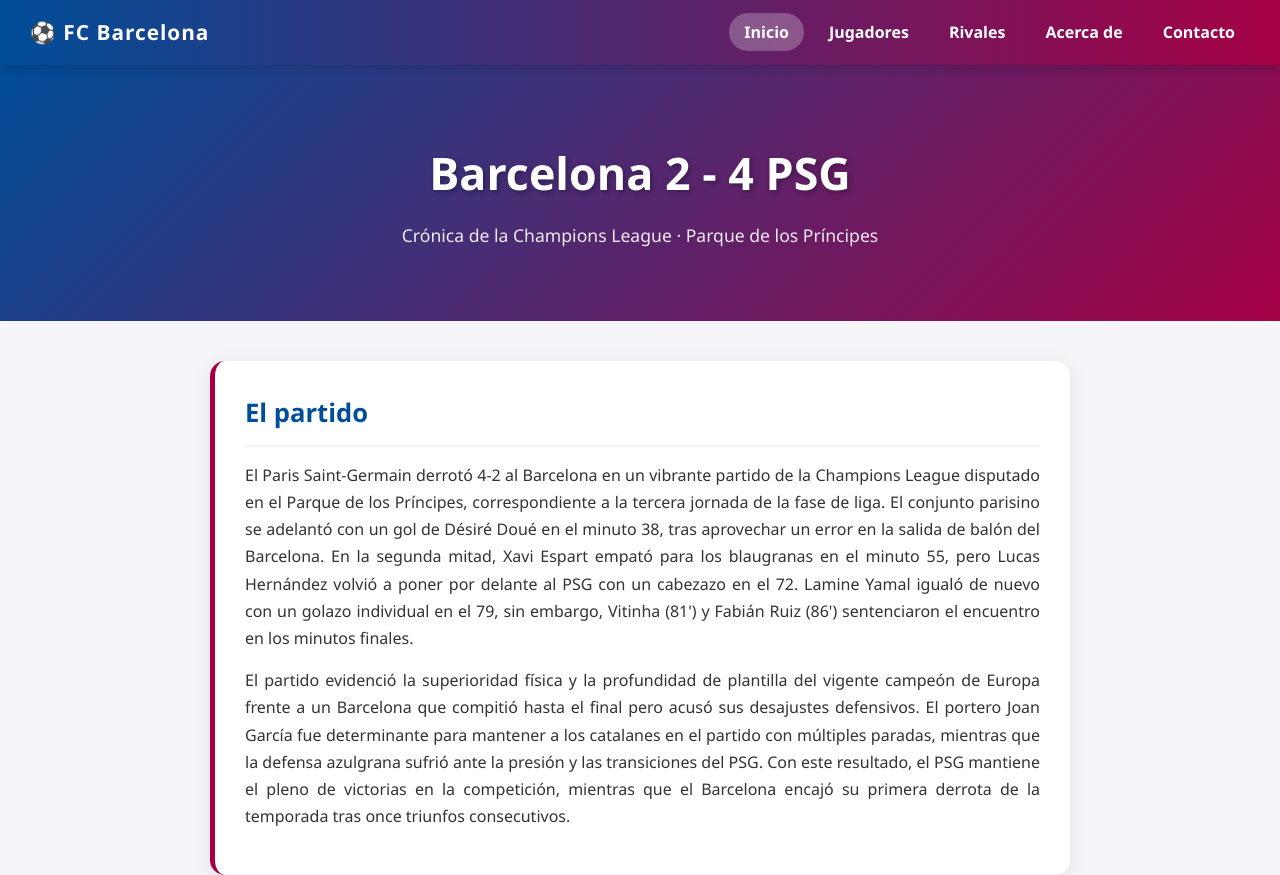
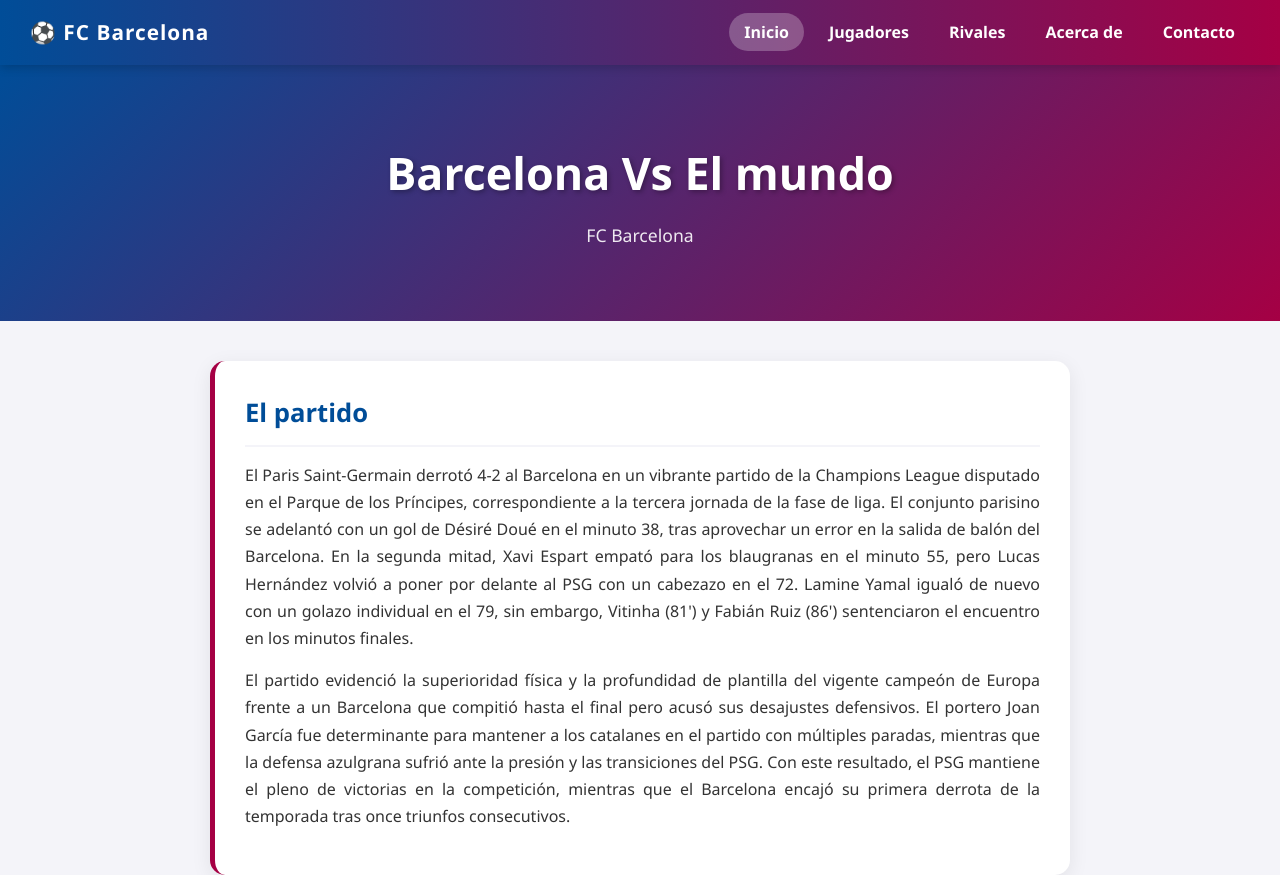
Before and after one commit to jpradasaguiar/fc-barcelona, a plain HTML site: page index.html in a window 1280 px wide. Shown: the top 875 px of the page. Drawn offline with Linux system fonts and the light colour scheme.

```diff
--- a/index.html
+++ b/index.html
@@ -206,8 +206,8 @@
 
     <!-- HEADER -->
     <header>
-        <h1>Barcelona 2 - 4 PSG</h1>
-        <p>Crónica de la Champions League · Parque de los Príncipes</p>
+        <h1>Barcelona Vs El mundo</h1>
+        <p>FC Barcelona</p>
     </header>
 
     <div class="container">
```
Also changed, not shown: acerca de.html (+1 -0 lines).
